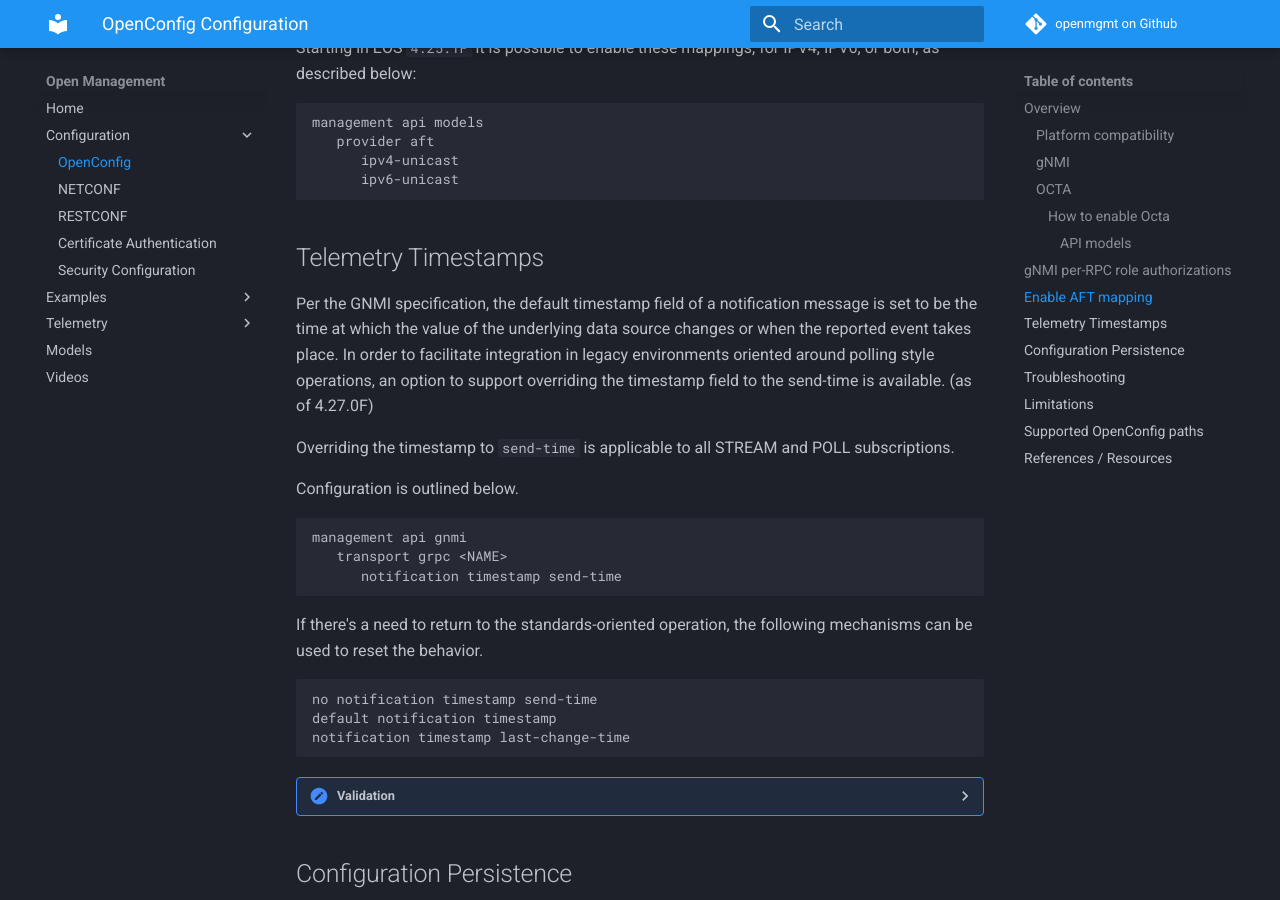
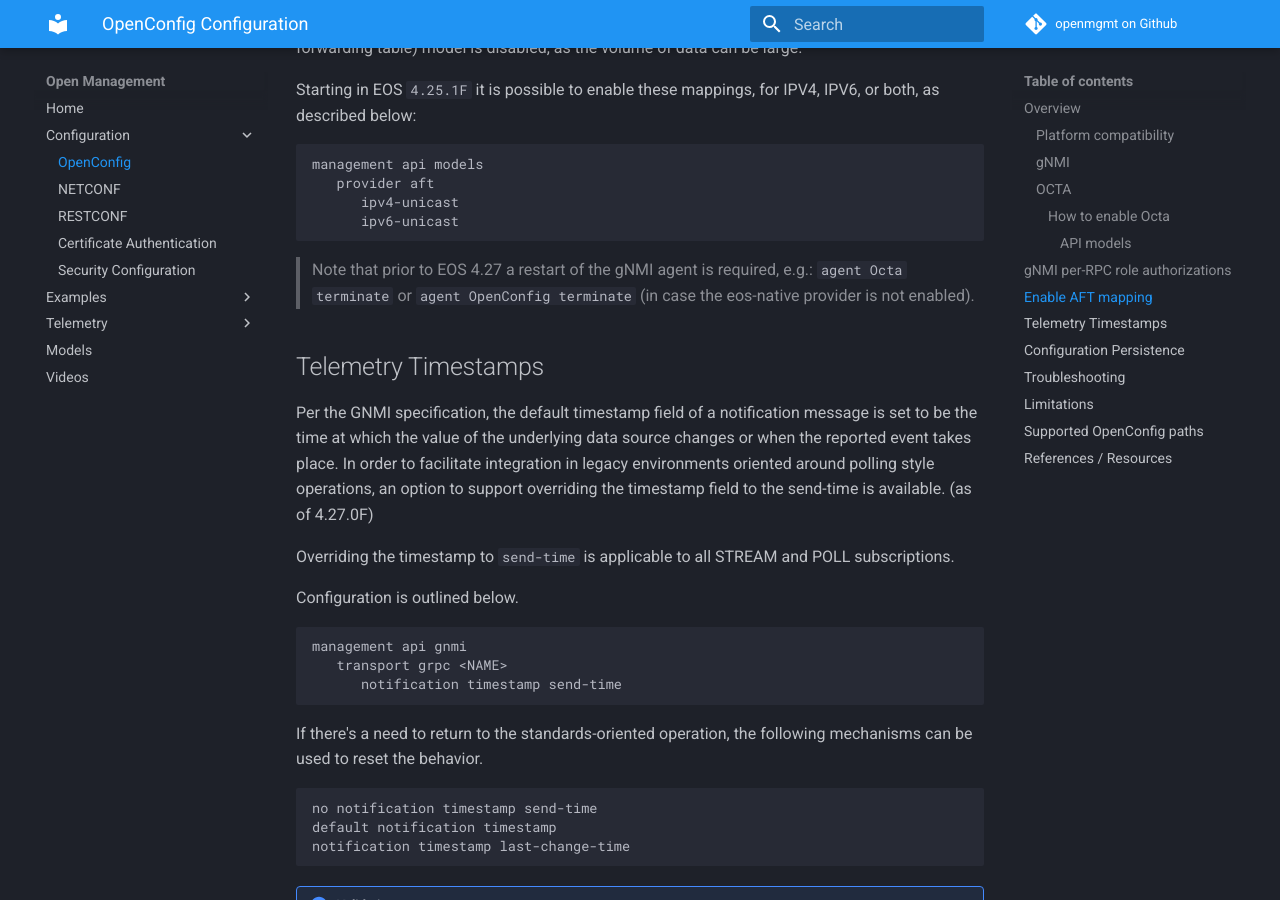
Before and after one commit to aristanetworks/openmgmt, an MkDocs documentation site: the page built from docs/configuration/openconfig.md, in a window 1280 px wide and 900 px high, scrolled down 3632 px. Built offline with MkDocs 1.6.1 and Material for MkDocs 9.7.7, drawn with Linux system fonts in a browser that asks for light colours; comment, search, counter and statistics services are not loaded; some of the changed text lies outside the part shown.

Commit message:
doc: add note about the agent restart

````diff
--- a/docs/configuration/openconfig.md
+++ b/docs/configuration/openconfig.md
@@ -139,6 +139,8 @@ management api gnmi
 Bash:
 `$ sudo killall Octa`
 
+Alternatively `agent Octa terminate` can be used from EOS CLI as well.
+
 `show management api models` will list the Smash paths enabled/disabled
 
 e.g.:
@@ -186,6 +188,9 @@ management api models
       ipv4-unicast
       ipv6-unicast
 ```
+
+> Note that prior to EOS 4.27 a restart of the gNMI agent is required, e.g.: `agent Octa terminate` or
+> `agent OpenConfig terminate` (in case the eos-native provider is not enabled).
 
 ## Telemetry Timestamps
 
````
